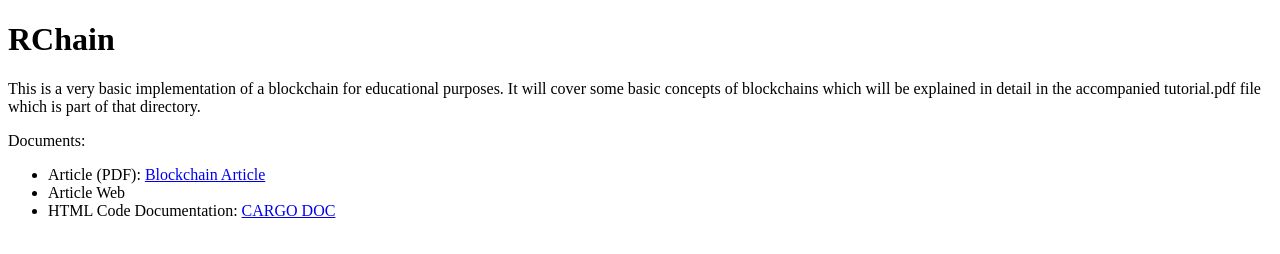
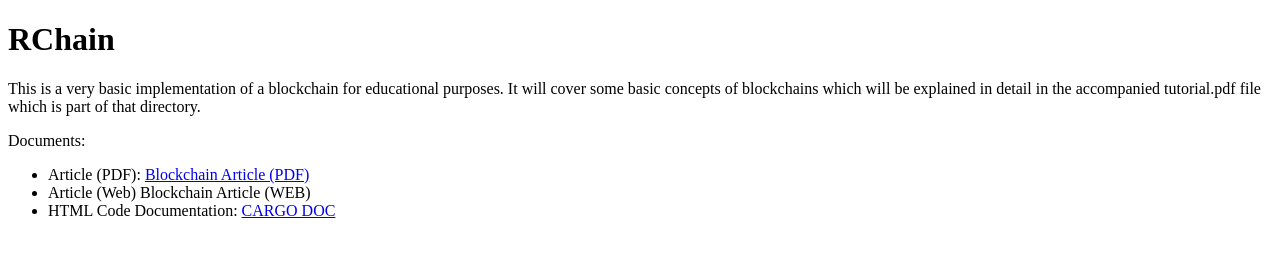
Before and after one commit to Mereep/rchain, a plain HTML site: page docs/index.html in a window 1280 px wide. Drawn offline with Linux system fonts and the light colour scheme.

Commit message:
Updated readme

```diff
--- a/docs/index.html
+++ b/docs/index.html
@@ -15,8 +15,8 @@ of blockchains which will be explained in detail in the accompanied tutorial.pdf
 Documents:
 </p>
 <ul>
-    <li>Article (PDF): <a href="https://github.com/Mereep/rchain/raw/gh-pages/Blockchain%20Article.pdf">Blockchain Article</a></li>
-    <li>Article Web <a href="https://mereep.github.io/rchain/article/Blockchain Article.htm"></a></li>
+    <li>Article (PDF): <a href="https://github.com/Mereep/rchain/raw/gh-pages/Blockchain%20Article.pdf">Blockchain Article (PDF)</a></li>
+    <li>Article (Web) <a href="https://mereep.github.io/rchain/article/Blockchain Article.htm"></a>Blockchain Article (WEB)</li>
     <li>HTML Code Documentation: <a href="https://mereep.github.io/rchain/doc/rchain_v1/index.html">CARGO DOC</a>
 </ul>
 
```
